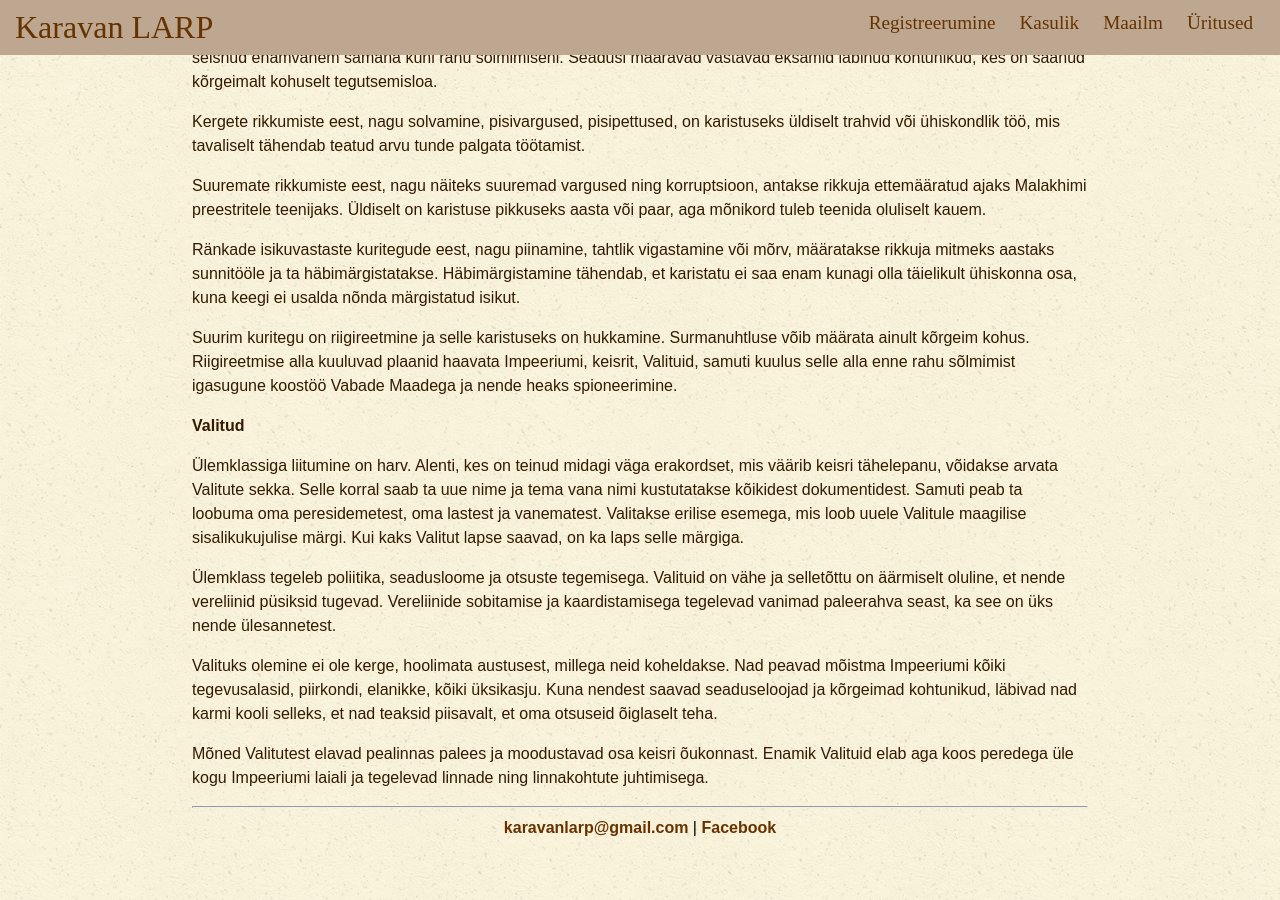
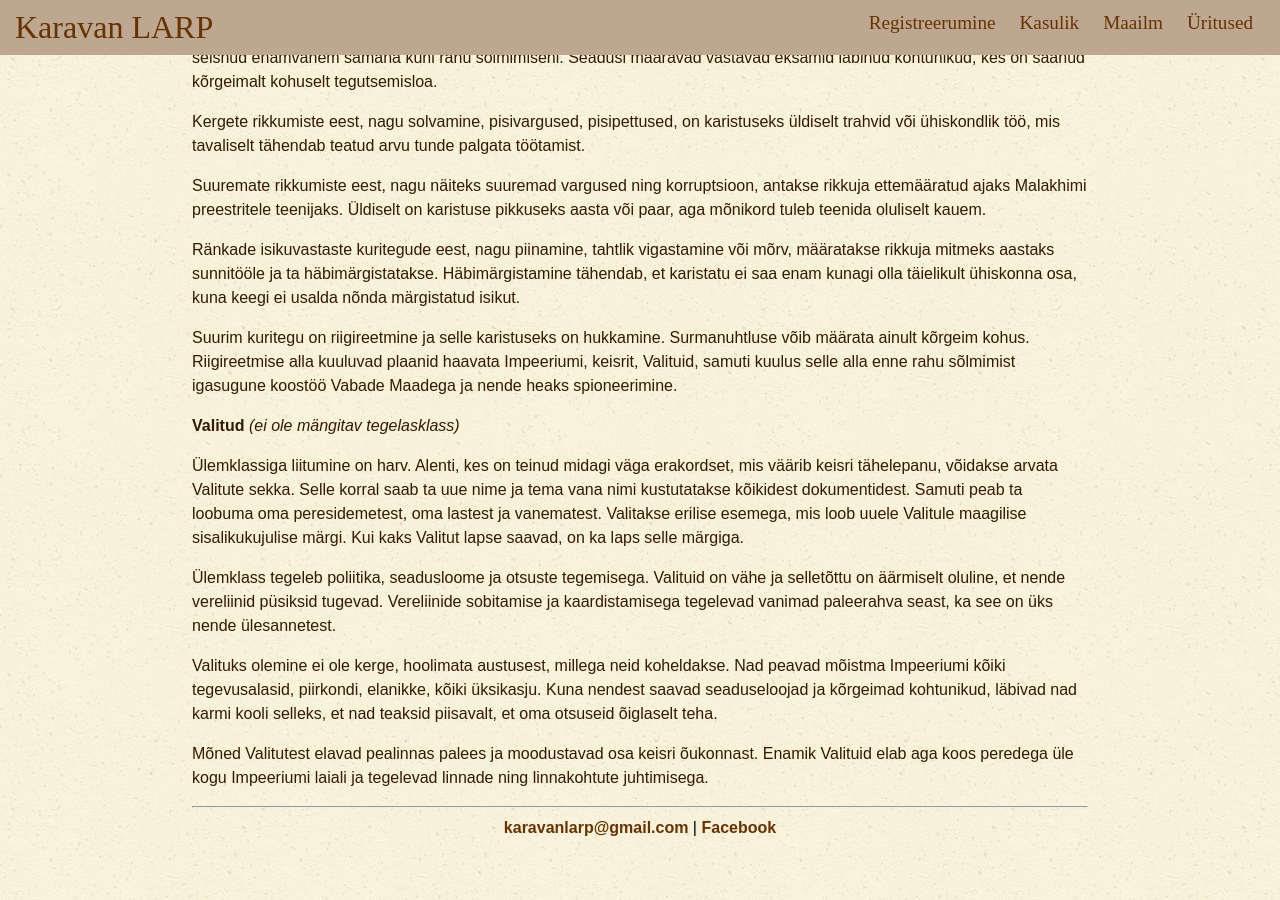
Before and after one commit to karavanlarp/karavanlarp.github.io, a Jekyll site: the page built from est/world/leonte.md, in a window 1280 px wide and 900 px high, scrolled down 19910 px. Built offline with Jekyll 4.4.1, drawn with Linux system fonts in a browser that asks for light colours; some web fonts are replaced.

Commit message:
txt update

```diff
--- a/est/world/leonte.md
+++ b/est/world/leonte.md
@@ -592,7 +592,7 @@ Ränkade isikuvastaste kuritegude eest, nagu piinamine, tahtlik vigastamine või
 
 Suurim kuritegu on riigireetmine ja selle karistuseks on hukkamine. Surmanuhtluse võib määrata ainult kõrgeim kohus. Riigireetmise alla kuuluvad plaanid haavata Impeeriumi, keisrit, Valituid, samuti kuulus selle alla enne rahu sõlmimist igasugune koostöö Vabade Maadega ja nende heaks spioneerimine.
 
-**Valitud**
+**Valitud** _(ei ole mängitav tegelasklass)_
 
 Ülemklassiga liitumine on harv. Alenti, kes on teinud midagi väga erakordset, mis väärib keisri tähelepanu, võidakse arvata Valitute sekka. Selle korral saab ta uue nime ja tema vana nimi kustutatakse kõikidest dokumentidest. Samuti peab ta loobuma oma peresidemetest, oma lastest ja vanematest. Valitakse erilise esemega, mis loob uuele Valitule maagilise sisalikukujulise märgi. Kui kaks Valitut lapse saavad, on ka laps selle märgiga.
 
```
